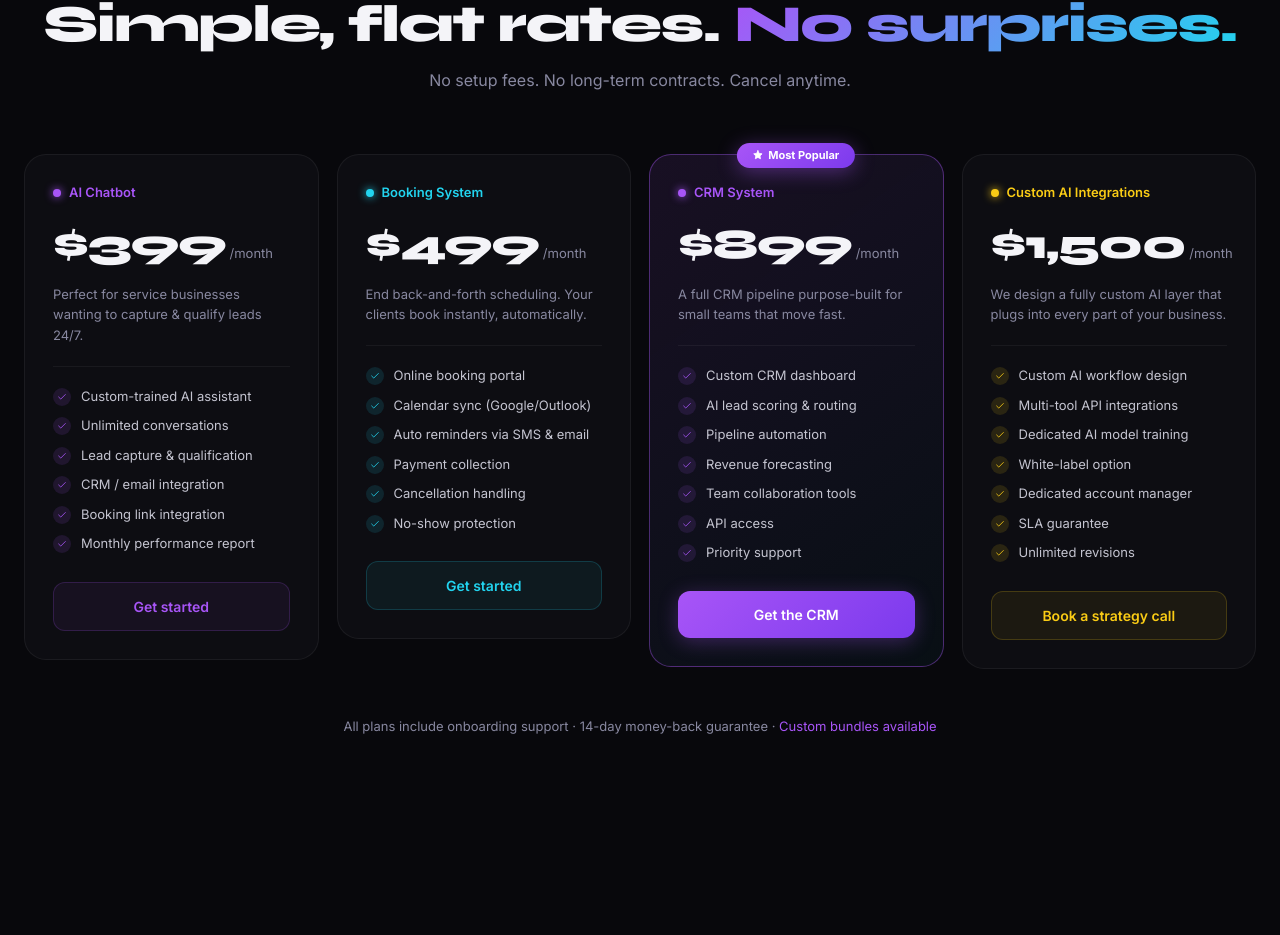
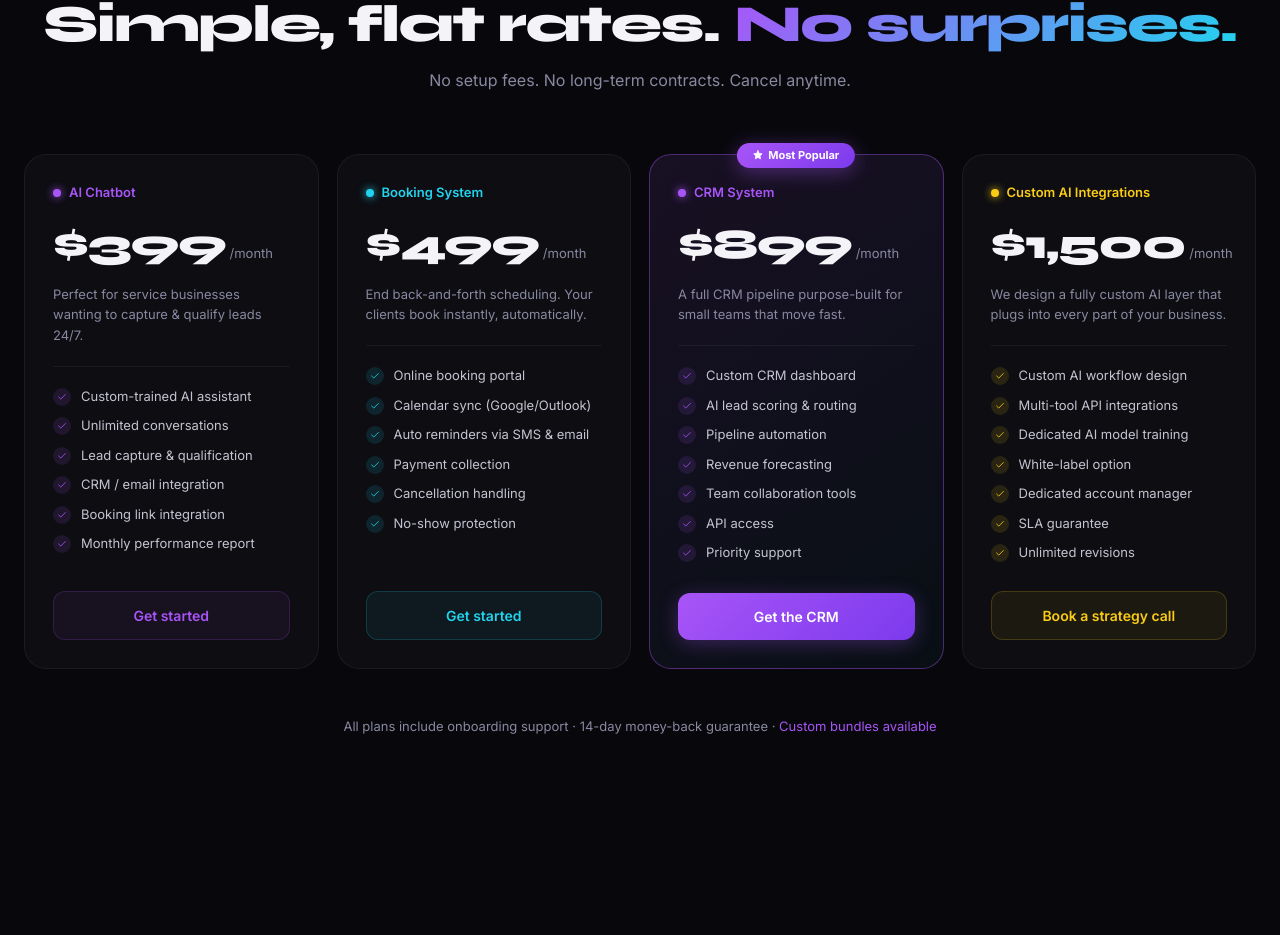
Before and after one commit to Smartcoreai/Smartcoreaimain, a Next.js app: page / in a window 1280 px wide. Shown: the part 1985-2920 px from the top of the page. Built offline with nearby package versions, Linux system fonts and the light colour scheme; no server answers.

Commit message:
fix pricing card alignment and NOK price wrapping

```diff
--- a/components/Pricing.tsx
+++ b/components/Pricing.tsx
@@ -38,13 +38,14 @@ export default function Pricing() {
         </div>
 
         {/* Grid */}
-        <div style={{ display: "grid", gridTemplateColumns: "repeat(auto-fit, minmax(260px, 1fr))", gap: 18, alignItems: "start" }}>
+        <div style={{ display: "grid", gridTemplateColumns: "repeat(auto-fit, minmax(260px, 1fr))", gap: 18, alignItems: "stretch" }}>
           {PLANS.map((plan) => (
             <div key={plan.name} style={{
               position: "relative",
               background: plan.popular ? `linear-gradient(145deg, rgba(168,85,247,0.10), rgba(34,211,238,0.04))` : "rgba(15,15,20,0.8)",
               border: `1px solid ${plan.popular ? "rgba(168,85,247,0.4)" : "rgba(255,255,255,0.06)"}`,
               borderRadius: 22, padding: 28, transition: "all 0.4s ease",
+              display: "flex", flexDirection: "column",
             }}
             onMouseEnter={e => {
               (e.currentTarget as HTMLElement).style.transform = "translateY(-5px)";
@@ -76,7 +77,7 @@ export default function Pricing() {
                   <span style={{ fontSize: 13, fontWeight: 600, color: plan.color }}>{plan.name}</span>
                 </div>
                 <div style={{ display: "flex", alignItems: "baseline", gap: 4, marginBottom: 8 }}>
-                  <span style={{ fontFamily: "Syne, sans-serif", fontSize: 42, fontWeight: 800, color: "#f4f4f8", letterSpacing: "-0.03em" }}>
+                  <span style={{ fontFamily: "Syne, sans-serif", fontSize: "clamp(28px, 4vw, 42px)", fontWeight: 800, color: "#f4f4f8", letterSpacing: "-0.03em", whiteSpace: "nowrap" }}>
                     {formatPrice(plan.price, lang)}
                   </span>
                   <span style={{ fontSize: 13, color: "#8888a0" }}>/{t.pricing.period}</span>
@@ -86,7 +87,7 @@ export default function Pricing() {
 
               <div style={{ height: 1, background: "rgba(255,255,255,0.05)", marginBottom: 20 }} />
 
-              <ul style={{ listStyle: "none", padding: 0, margin: "0 0 28px", display: "flex", flexDirection: "column", gap: 10 }}>
+              <ul style={{ listStyle: "none", padding: 0, margin: "0 0 28px", display: "flex", flexDirection: "column", gap: 10, flexGrow: 1 }}>
                 {plan.features.map(f => (
                   <li key={f} style={{ display: "flex", alignItems: "flex-start", gap: 10, fontSize: 13, color: "#c4c4d0" }}>
                     <div style={{ width: 18, height: 18, borderRadius: "50%", flexShrink: 0, background: plan.color + "20", display: "flex", alignItems: "center", justifyContent: "center", marginTop: 1 }}>
@@ -100,7 +101,7 @@ export default function Pricing() {
               <a href="#booking" style={{
                 display: "block", textAlign: "center", padding: "13px",
                 borderRadius: 12, fontWeight: 600, fontSize: 14,
-                textDecoration: "none", transition: "all 0.3s ease",
+                textDecoration: "none", transition: "all 0.3s ease", marginTop: "auto",
                 ...(plan.popular ? {
                   background: "linear-gradient(135deg,#a855f7,#7c3aed)",
                   color: "white",
```
